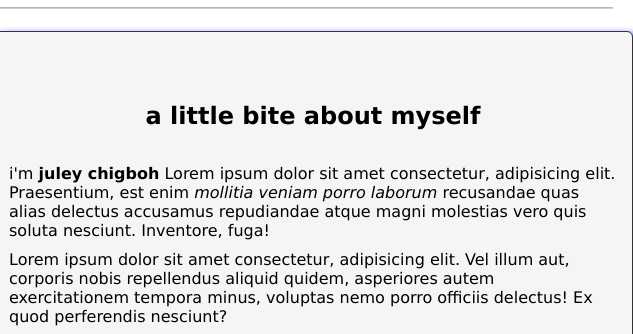
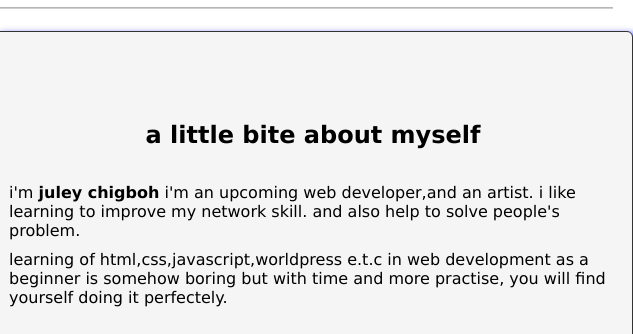
Before and after one commit to chigbohjuley/github.io-profile, a plain HTML site: page index.html in a window 1280 px wide. Shown: the part 89-423 px from the top of the page, 647-1280 px from the left. Drawn offline with Linux system fonts and the light colour scheme.

Commit message:
Update index.html

```diff
--- a/index.html
+++ b/index.html
@@ -140,19 +140,12 @@ main  section#infor button:hover{
     <!-- ------------>
     <section id="infor">
         <h2>a little bite about myself</h2><br/>
-        <p> i'm <strong>juley chigboh</strong> Lorem ipsum dolor sit amet consectetur,
-        adipisicing elit. Praesentium, est enim
-        <em>mollitia veniam porro laborum </em>recusandae
-         quas alias delectus accusamus repudiandae
-         atque magni molestias vero
-         quis soluta nesciunt. Inventore, fuga!
+        <p> i'm <strong>juley chigboh</strong> i'm an upcoming web developer,and an artist.
+            i like learning to improve my network skill.
+        and also help to solve people's problem.
         </p>
-        <p>Lorem ipsum dolor sit amet consectetur,
-        adipisicing elit. Vel illum aut, corporis
-            nobis repellendus aliquid quidem,
-            asperiores autem exercitationem tempora minus,
-             voluptas nemo porro officiis delectus!
-             Ex quod perferendis nesciunt?
+        <p>  learning of html,css,javascript,worldpress e.t.c in web development as a beginner is somehow boring  but
+            with time and more practise, you will find yourself doing it perfectely.
 </p>
 <div>
     <a href="mail:chigbohjuley@yahoo.com"
```
